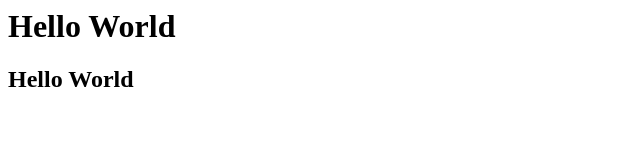
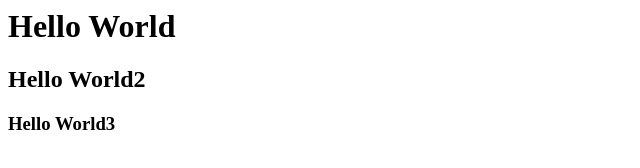
Before and after one commit to bharadwaj9git/learn-docker, a plain HTML site: page 01-image/index.html in a window 1280 px wide. Shown: the whole page, without its empty margins (0-640 px from the left). Drawn offline with Linux system fonts and the light colour scheme.

Commit message:
heading added

```diff
--- a/01-image/index.html
+++ b/01-image/index.html
@@ -1,2 +1,3 @@
 <h1>Hello World</h1>
-<h2>Hello World</h2>
+<h2>Hello World2</h2>
+<h3>Hello World3</h3>
```
